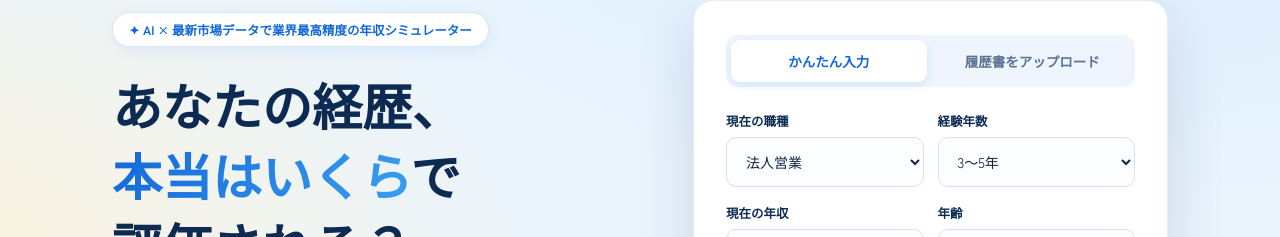
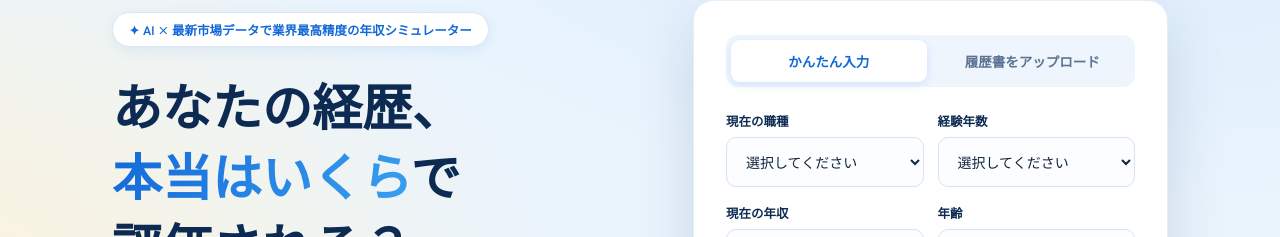
Before and after one commit to nexus-jin-yamamoto/avacareer-salary-checker, a plain HTML site: page index.html in a window 1280 px wide. Shown: the part 135-372 px from the top of the page. Drawn offline with Linux system fonts and the light colour scheme.

Commit message:
職種19種・経験年数7段階の選択肢を追加

```diff
--- a/index.html
+++ b/index.html
@@ -83,8 +83,38 @@
       <div class="tab">履歴書をアップロード</div>
     </div>
     <div class="row2">
-      <div class="field"><label>現在の職種</label><select><option>法人営業</option></select></div>
-      <div class="field"><label>経験年数</label><select><option>3〜5年</option></select></div>
+      <div class="field"><label>現在の職種</label><select>
+        <option value="" disabled selected>選択してください</option>
+        <option>法人営業</option>
+        <option>個人営業</option>
+        <option>インサイドセールス</option>
+        <option>マーケティング</option>
+        <option>企画・経営戦略</option>
+        <option>人事・採用</option>
+        <option>経理・財務</option>
+        <option>総務・法務</option>
+        <option>カスタマーサクセス</option>
+        <option>ITエンジニア</option>
+        <option>Webデザイナー</option>
+        <option>プロジェクトマネージャー</option>
+        <option>コンサルタント</option>
+        <option>事務・アシスタント</option>
+        <option>販売・接客</option>
+        <option>物流・SCM</option>
+        <option>製造・生産管理</option>
+        <option>医療・介護</option>
+        <option>その他</option>
+      </select></div>
+      <div class="field"><label>経験年数</label><select>
+        <option value="" disabled selected>選択してください</option>
+        <option>1年未満</option>
+        <option>1〜2年</option>
+        <option>3〜5年</option>
+        <option>6〜9年</option>
+        <option>10〜14年</option>
+        <option>15〜19年</option>
+        <option>20年以上</option>
+      </select></div>
     </div>
     <div class="row2">
       <div class="field"><label>現在の年収</label><input placeholder="例）420万円"></div>
```
